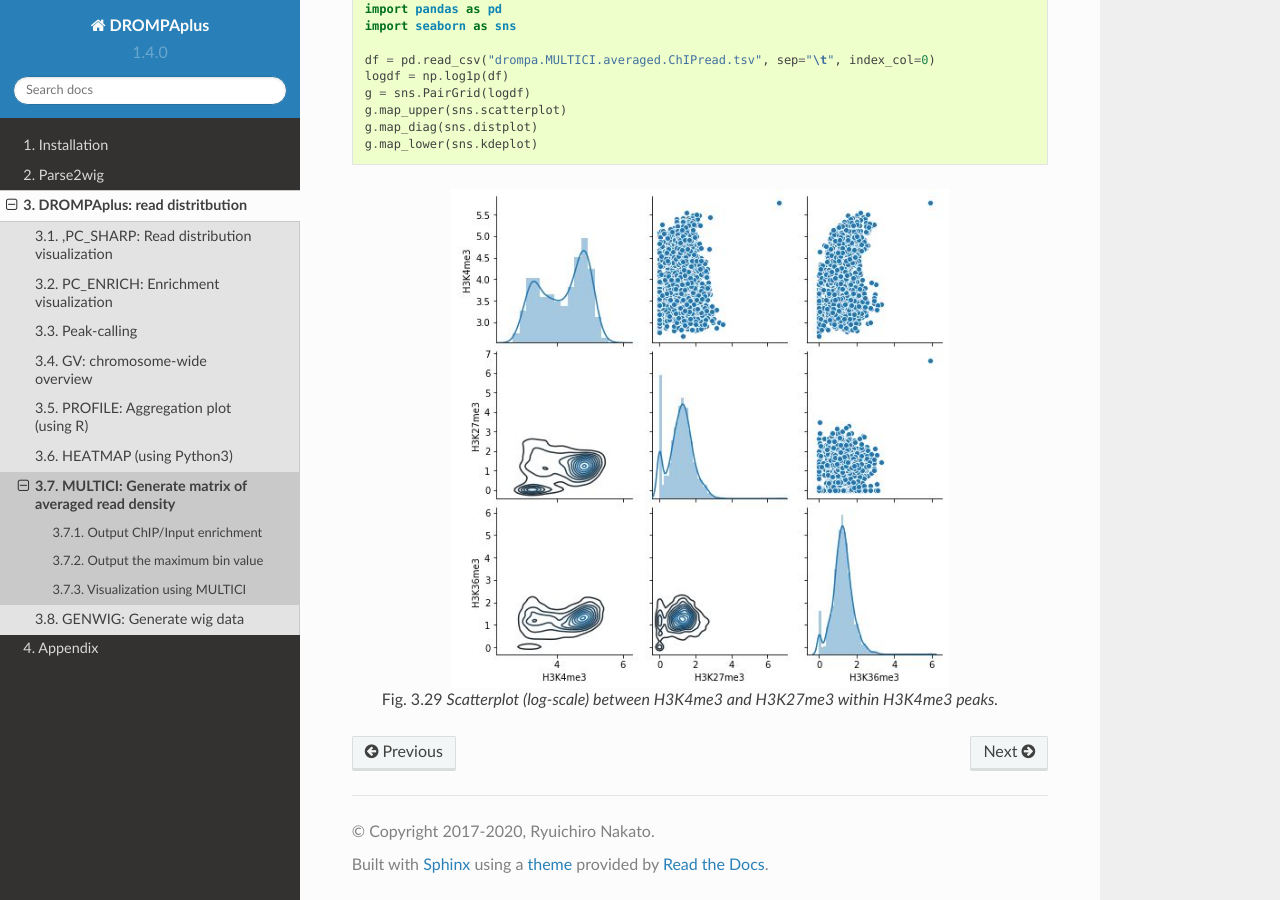
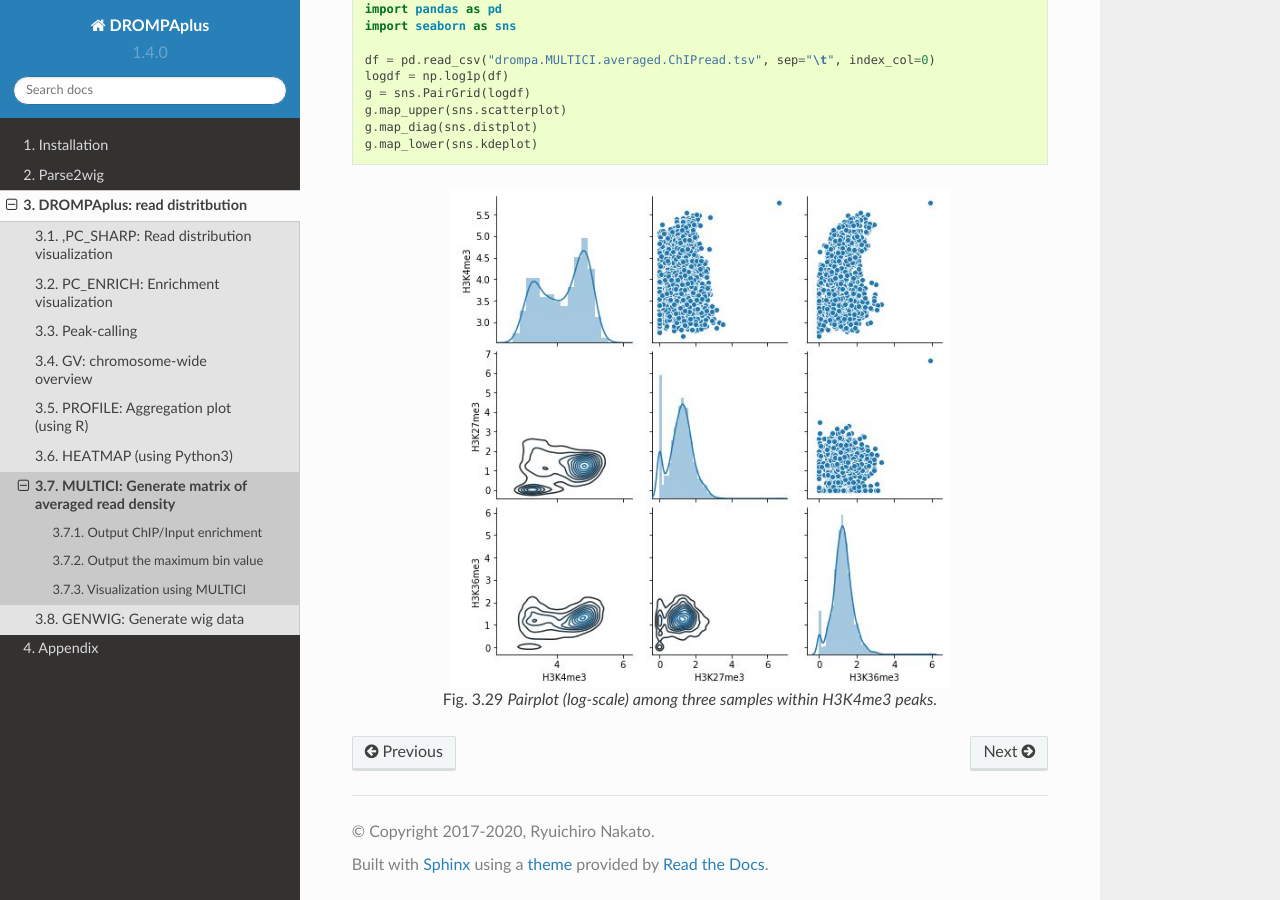
Before and after one commit to rnakato/DROMPAplus, a Sphinx documentation site: the page built from docs/content/drompa/MULTICI.rst, in a window 1280 px wide and 900 px high, scrolled down 2144 px. Built offline with Sphinx 7.4.7 and the Read the Docs theme 2.0.0, drawn with Linux system fonts in a browser that asks for light colours.

Commit message:
version 1.7.2

```diff
--- a/docs/content/drompa/MULTICI.rst
+++ b/docs/content/drompa/MULTICI.rst
@@ -101,4 +101,4 @@ The command below draws a pairplot among all samples.
      :align: center
      :alt: Alternate
 
-     Scatterplot (log-scale) between H3K4me3 and H3K27me3 within H3K4me3 peaks.
+     Pairplot (log-scale) among three samples within H3K4me3 peaks.
```
